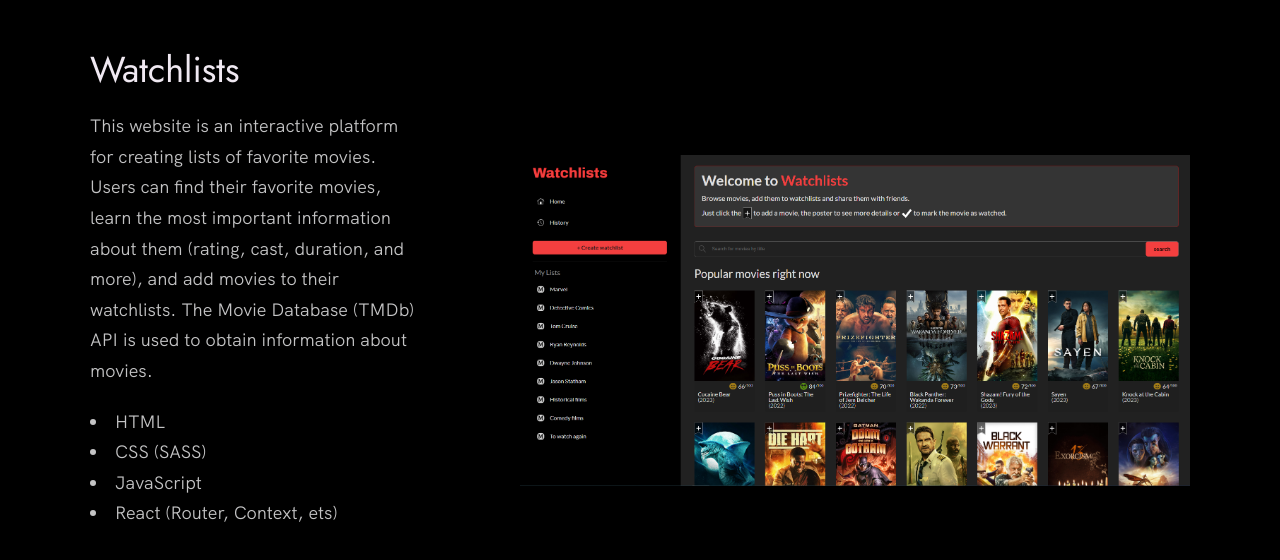
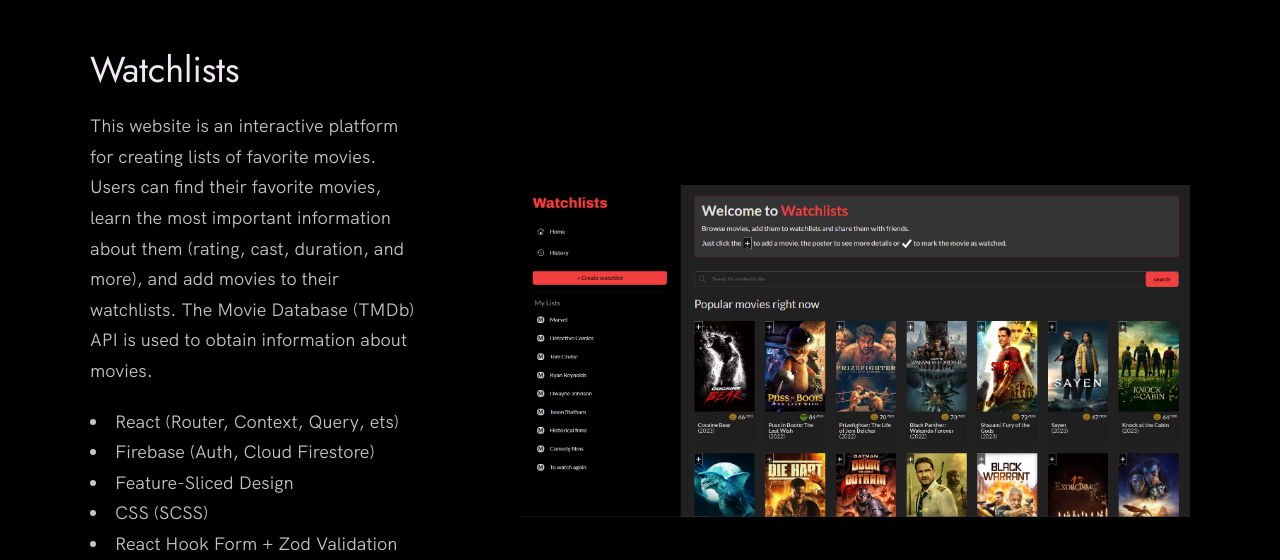
Before and after one commit to nazar-pal/Portfolio, a website built with Vite: page index.html in a window 1280 px wide. Shown: the part 1020-1580 px from the top of the page. Built offline with nearby package versions, Linux system fonts and the light colour scheme.

Commit message:
Update index.html with additional skills and technologies

```diff
--- a/index.html
+++ b/index.html
@@ -60,7 +60,7 @@
           <span>Nazar Palamarchuk</span>
         </h1>
         <!-- Put a small paragraph about yourself -->
-        <p>A Front-End Developer based in Ukraine, Kyiv
+        <p>A Front-End / Full Stack Developer based in Ukraine, Kyiv
 </p>
         <a href="#contact" class="btn btn--pink">Get in touch</a>
       </div>
@@ -85,10 +85,12 @@
                 This website is an interactive platform for creating lists of favorite movies. Users can find their favorite movies, learn the most important information about them (rating, cast, duration, and more), and add movies to their watchlists. The Movie Database (TMDb) API is used to obtain information about movies.
               </p>
               <ul class="work__list">
-                <li>HTML</li>
-                <li>CSS (SASS)</li>
-                <li>JavaScript</li>
-                <li>React (Router, Context, ets)</li>
+                <li>React (Router, Context, Query, ets)</li>
+                <li>Firebase (Auth, Cloud Firestore)</li>
+                <li>Feature-Sliced Design</li>
+                <li>CSS (SCSS)</li>
+                <li>React Hook Form + Zod Validation</li>
+                <li>TypeScript</li>
               </ul>
 
               <div class="work__links">
```
